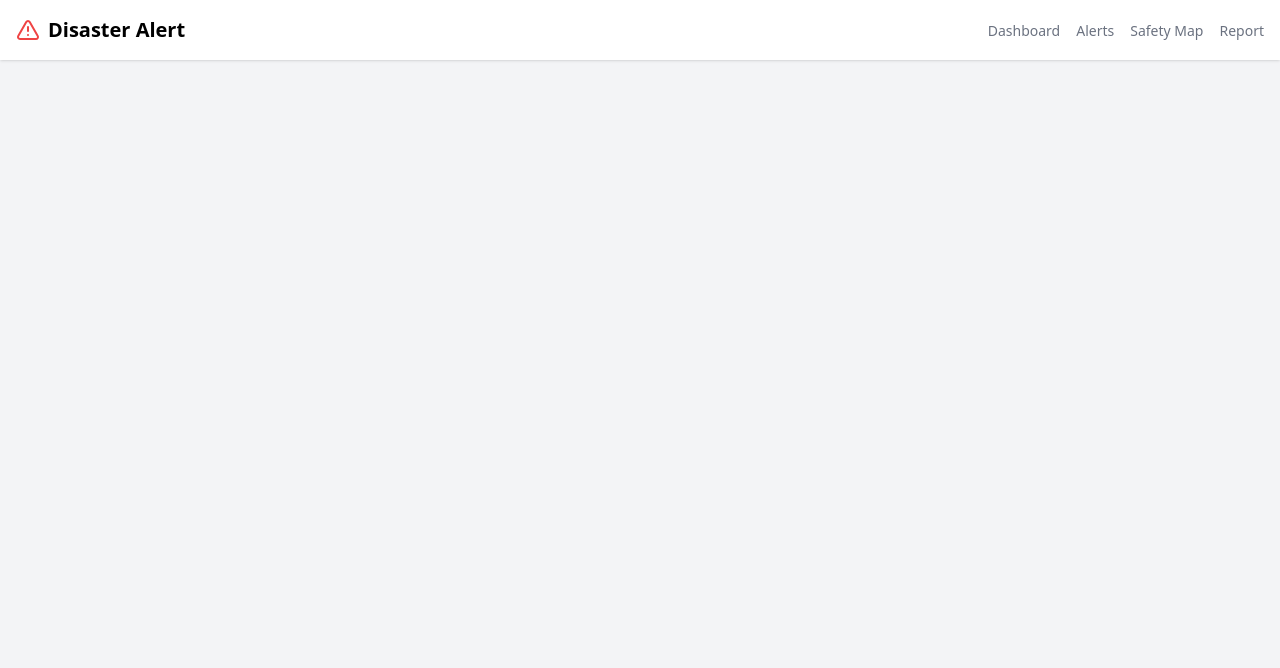
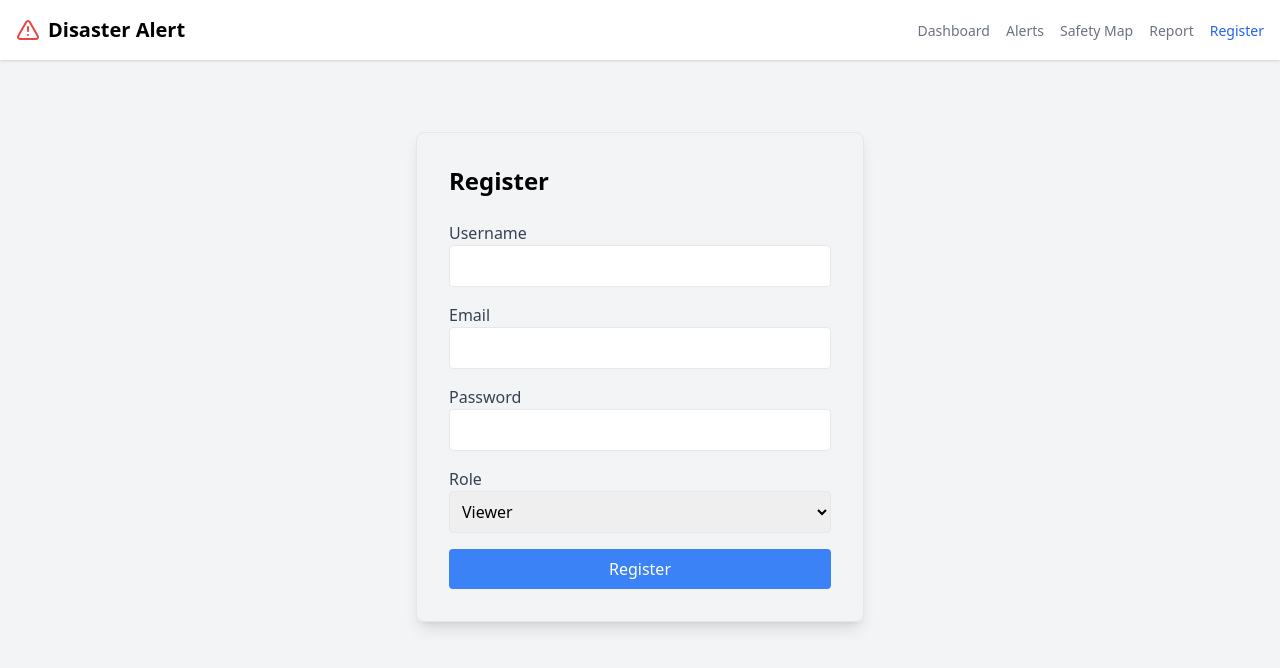
Before and after one commit to ArnoldKebaso/Disaster_monitoring_and_alert_system, a React (Create React App) app in the folder Front/Disaster-recovery-main/: page /register in a window 1280 px wide. Shown: the top 668 px of the page. Built offline with nearby package versions, Linux system fonts and the light colour scheme.

Commit message:
feat:added a registration page to the dashboard

```diff
--- a/Front/Disaster-recovery-main/src/App.tsx
+++ b/Front/Disaster-recovery-main/src/App.tsx
@@ -6,6 +6,7 @@ import CommunityReporting from './components/CommunityReporting';
 import SafetyMaps from './components/SafetyMaps';
 import DisasterDetails from './components/DisasterDetails';
 import Dashboard from './components/Dashboard';
+import Register from './components/Register';
 
 const App: React.FC = () => {
   return (
@@ -13,6 +14,7 @@ const App: React.FC = () => {
       <Layout>
         <Routes>
           <Route path="/" element={<Dashboard />} />
+          <Route path="/register" element={<Register />} />
           <Route path="/alerts" element={<ActiveAlerts />} />
           <Route path="/report" element={<CommunityReporting />} />
           <Route path="/maps" element={<SafetyMaps />} />
--- a/Front/Disaster-recovery-main/src/components/Dashboard.tsx
+++ b/Front/Disaster-recovery-main/src/components/Dashboard.tsx
@@ -1,44 +1,58 @@
 import React, { useEffect, useState } from 'react';
 import axios from 'axios';
-// import { Bell, MapPin, AlertTriangle, Users } from 'lucide-react';
-// import { Link } from 'react-router-dom';
+import { Bell, MapPin, AlertTriangle, Users } from 'lucide-react';
+import { Link } from 'react-router-dom';
 import { Button } from "./ui/button";
 import { Card, CardContent, CardHeader, CardTitle } from "./ui/card";
 
-interface Report {
-  report_id: number;
-  report_type: string;
+interface Alert {
+  alert_type: string;
+  severity: string;
   location: string;
   description: string;
   status: string;
-  image_url?: string;
+}
+
+interface Route {
+  route_id: number;
+  start_location: string;
+  end_location: string;
+  description: string;
+  createdAt: string;
+  updatedAt: string;
 }
 
 const Dashboard: React.FC = () => {
-  const [communityReports, setCommunityReports] = useState<Report[]>([]);
-  const [activeAlerts, setActiveAlerts] = useState<number>(0);
-  const [highRiskAreas, setHighRiskAreas] = useState<number>(0);
-  const [recentAlerts, setRecentAlerts] = useState<Report[]>([]);
+  const [alerts, setAlerts] = useState<Alert[]>([]);
+  const [highRiskAreas, setHighRiskAreas] = useState<number>(0); // Replace with actual structure if needed
+  const [safeRoutes, setSafeRoutes] = useState<Route[]>([]);
+  const [communityReports, setCommunityReports] = useState<Alert[]>([]);
+  const [recentAlerts, setRecentAlerts] = useState<Alert[]>([]);
 
   useEffect(() => {
+    // Fetch alerts
+    axios.get('http://localhost:3000/alerts')
+      .then(response => setAlerts(response.data))
+      .catch(error => console.error('Error fetching alerts:', error));
+
+    // Fetch high-risk areas
+    axios.get('http://localhost:3000/high-risk-areas')
+      .then(response => setHighRiskAreas(response.data.length)) // Adjust based on response structure
+      .catch(error => console.error('Error fetching high-risk areas:', error));
+
+    // Fetch safe routes
+    axios.get('http://localhost:3000/safe-routes')
+      .then(response => setSafeRoutes(response.data))
+      .catch(error => console.error('Error fetching safe routes:', error));
+
     // Fetch community reports
-    const fetchReports = async () => {
-      try {
-        const response = await axios.get<Report[]>('http://localhost:3000/community-reports');
-        const reports = response.data;
-
-        setCommunityReports(reports);
-
-        // Example counts based on fetched data
-        setActiveAlerts(reports.filter(report => report.status === 'pending').length);
-        setHighRiskAreas(reports.filter(report => report.report_type === 'High Risk').length);
-        setRecentAlerts(reports.slice(0, 3));  // Show only the 3 most recent alerts for example
-      } catch (error) {
-        console.error("Error fetching community reports:", error);
-      }
-    };
-
-    fetchReports();
+    axios.get('http://localhost:3000/community-reports')
+      .then(response => {
+        setCommunityReports(response.data);
+        // Extract recent 3 reports
+        setRecentAlerts(response.data.slice(0, 5));
+      })
+      .catch(error => console.error('Error fetching community reports:', error));
   }, []);
 
   return (
@@ -49,72 +63,56 @@ const Dashboard: React.FC = () => {
           <div className="grid gap-4 md:grid-cols-2 lg:grid-cols-4 mt-6">
             <Card>
               <CardHeader className="flex flex-row items-center justify-between space-y-0 pb-2">
-                <CardTitle className="text-sm font-medium">
-                  Active Alerts
-                </CardTitle>
+                <CardTitle className="text-sm font-medium">Active Alerts</CardTitle>
                 <Bell className="h-4 w-4 text-muted-foreground" />
               </CardHeader>
               <CardContent>
-                <div className="text-2xl font-bold">{activeAlerts}</div>
-                <p className="text-xs text-muted-foreground">
-                  +2 since last hour
-                </p>
+                <div className="text-2xl font-bold">{alerts.length}</div>
+                <p className="text-xs text-muted-foreground">+2 since last hour</p>
               </CardContent>
             </Card>
             <Card>
               <CardHeader className="flex flex-row items-center justify-between space-y-0 pb-2">
-                <CardTitle className="text-sm font-medium">
-                  High-Risk Areas
-                </CardTitle>
+                <CardTitle className="text-sm font-medium">High-Risk Areas</CardTitle>
                 <MapPin className="h-4 w-4 text-muted-foreground" />
               </CardHeader>
               <CardContent>
                 <div className="text-2xl font-bold">{highRiskAreas}</div>
-                <p className="text-xs text-muted-foreground">
-                  2 new areas identified
-                </p>
+                <p className="text-xs text-muted-foreground">2 new areas identified</p>
               </CardContent>
             </Card>
             <Card>
               <CardHeader className="flex flex-row items-center justify-between space-y-0 pb-2">
-                <CardTitle className="text-sm font-medium">
-                  Community Reports
-                </CardTitle>
+                <CardTitle className="text-sm font-medium">Community Reports</CardTitle>
                 <Users className="h-4 w-4 text-muted-foreground" />
               </CardHeader>
               <CardContent>
                 <div className="text-2xl font-bold">{communityReports.length}</div>
-                <p className="text-xs text-muted-foreground">
-                  +12 from yesterday
-                </p>
+                <p className="text-xs text-muted-foreground">+12 from yesterday</p>
               </CardContent>
             </Card>
             <Card>
               <CardHeader className="flex flex-row items-center justify-between space-y-0 pb-2">
-                <CardTitle className="text-sm font-medium">
-                  Safe Routes
-                </CardTitle>
+                <CardTitle className="text-sm font-medium">Safe Routes</CardTitle>
                 <MapPin className="h-4 w-4 text-muted-foreground" />
               </CardHeader>
               <CardContent>
-                <div className="text-2xl font-bold">18</div>
-                <p className="text-xs text-muted-foreground">
-                  Updated 5 mins ago
-                </p>
+                <div className="text-2xl font-bold">{safeRoutes.length}</div>
+                <p className="text-xs text-muted-foreground">Updated 5 mins ago</p>
               </CardContent>
             </Card>
           </div>
           <div className="mt-8 bg-gray-200 rounded-lg p-6">
             <h2 className="text-2xl font-bold mb-4">Recent Alerts</h2>
             <div className="space-y-4">
-              {recentAlerts.map((alert) => (
-                <div key={alert.report_id} className="flex items-center justify-between p-4 bg-muted rounded-lg">
+              {recentAlerts.map((alert, index) => (
+                <div key={index} className="flex items-center justify-between p-4 bg-muted rounded-lg">
                   <div>
-                    <h3 className="font-semibold">{alert.report_type}</h3>
+                    <h3 className="font-semibold">{alert.alert_type}</h3>
                     <p className="text-sm text-muted-foreground">{alert.location}</p>
                   </div>
                   <div className="flex items-center">
-                    <span className="text-sm text-muted-foreground mr-4">{alert.description}</span>
+                    <span className="text-sm text-muted-foreground mr-4">Recently</span>
                     <Button variant="outline" size="sm">View Details</Button>
                   </div>
                 </div>
--- a/Front/Disaster-recovery-main/src/components/Layout.tsx
+++ b/Front/Disaster-recovery-main/src/components/Layout.tsx
@@ -14,6 +14,7 @@ const Layout: React.FC<LayoutProps> = ({ children }) => {
     { path: '/alerts', label: 'Alerts' },
     { path: '/maps', label: 'Safety Map' },
     { path: '/report', label: 'Report' },
+    {path: '/register', label: 'Register' },
   ];
 
   return (
--- /dev/null
+++ b/Front/Disaster-recovery-main/src/components/Register.tsx
@@ -0,0 +1,95 @@
+import React, { useState } from 'react';
+import axios from 'axios';
+
+const Register: React.FC = () => {
+  const [formData, setFormData] = useState({
+    username: '',
+    email: '',
+    password: '',
+    role: 'viewer', // default role, can be changed by the user
+  });
+  const [message, setMessage] = useState('');
+
+  const handleChange = (e: React.ChangeEvent<HTMLInputElement | HTMLSelectElement>) => {
+    const { name, value } = e.target;
+    setFormData({
+      ...formData,
+      [name]: value,
+    });
+  };
+
+  const handleSubmit = async (e: React.FormEvent) => {
+    e.preventDefault();
+
+    try {
+      const response = await axios.post('http://localhost:3000/register', formData);
+      setMessage('User registered successfully!');
+    } catch (error: any) {
+      setMessage(error.response?.data?.error || 'An error occurred during registration.');
+    }
+  };
+
+  return (
+    <div className="container mx-auto max-w-md p-8 mt-10 border rounded-lg shadow-lg">
+      <h2 className="text-2xl font-bold mb-6">Register</h2>
+      {message && <p className="mb-4 text-red-500">{message}</p>}
+      <form onSubmit={handleSubmit}>
+        <div className="mb-4">
+          <label htmlFor="username" className="block text-gray-700">Username</label>
+          <input
+            type="text"
+            id="username"
+            name="username"
+            value={formData.username}
+            onChange={handleChange}
+            className="w-full p-2 border rounded"
+            required
+          />
+        </div>
+        <div className="mb-4">
+          <label htmlFor="email" className="block text-gray-700">Email</label>
+          <input
+            type="email"
+            id="email"
+            name="email"
+            value={formData.email}
+            onChange={handleChange}
+            className="w-full p-2 border rounded"
+            required
+          />
+        </div>
+        <div className="mb-4">
+          <label htmlFor="password" className="block text-gray-700">Password</label>
+          <input
+            type="password"
+            id="password"
+            name="password"
+            value={formData.password}
+            onChange={handleChange}
+            className="w-full p-2 border rounded"
+            required
+          />
+        </div>
+        <div className="mb-4">
+          <label htmlFor="role" className="block text-gray-700">Role</label>
+          <select
+            id="role"
+            name="role"
+            value={formData.role}
+            onChange={handleChange}
+            className="w-full p-2 border rounded"
+          >
+            <option value="admin">Admin</option>
+            <option value="reporter">Reporter</option>
+            <option value="viewer">Viewer</option>
+          </select>
+        </div>
+        <button type="submit" className="w-full bg-blue-500 text-white p-2 rounded hover:bg-blue-600">
+          Register
+        </button>
+      </form>
+    </div>
+  );
+};
+
+export default Register;
```
Also changed, not shown: 1 other file (tests, documents, lock files or other folders).
